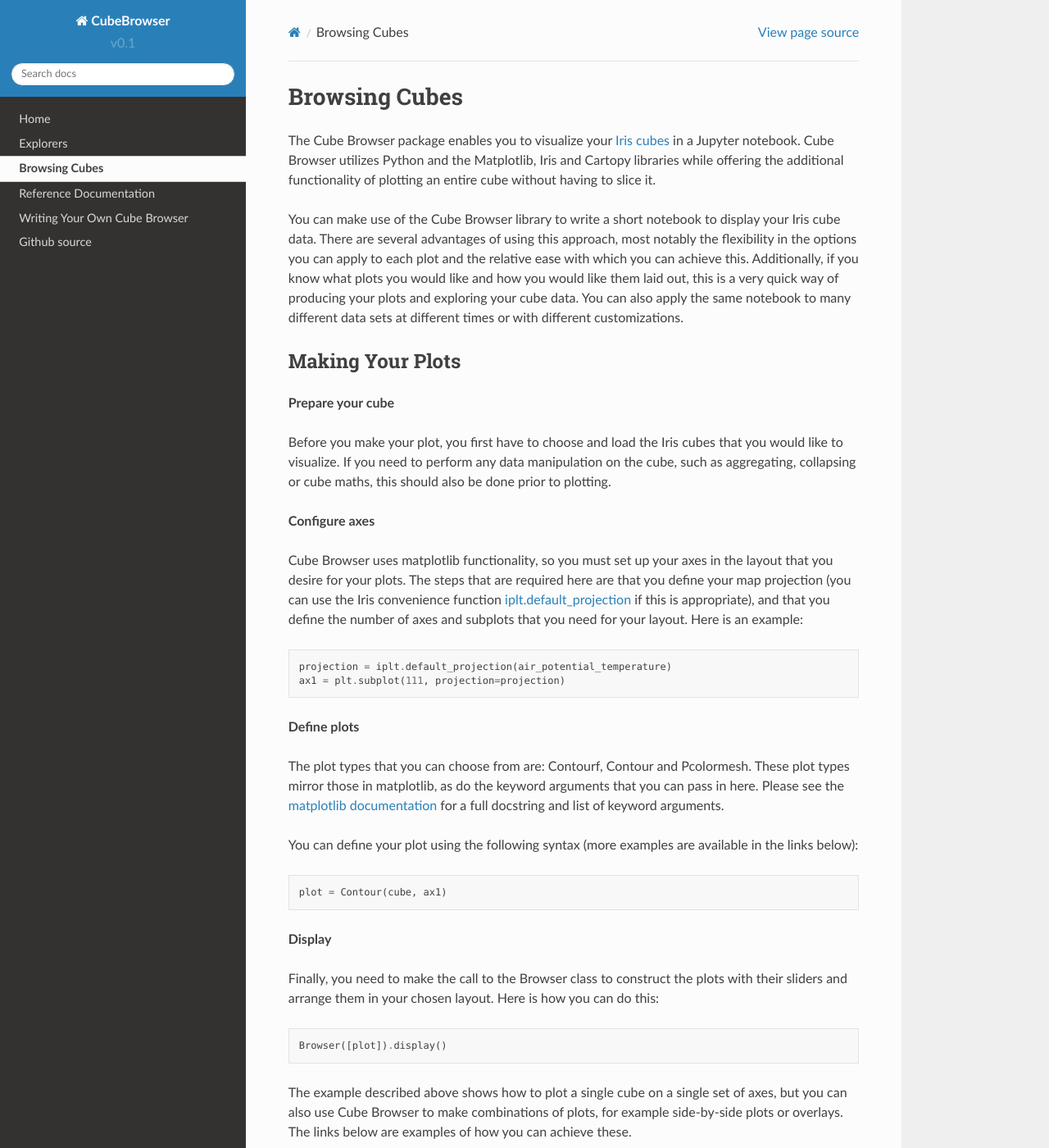
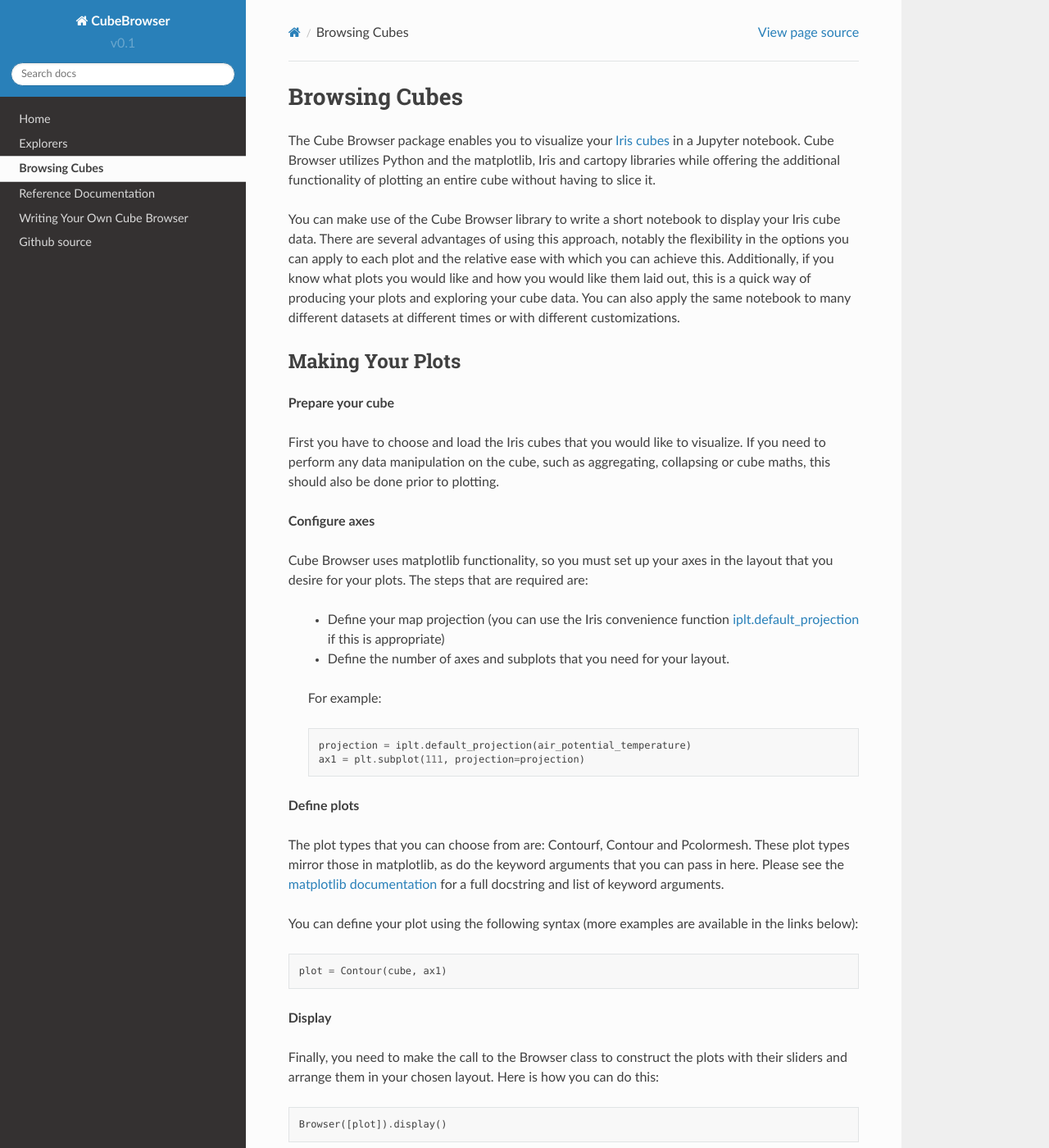
Before and after one commit to SciTools/cube_browser, a Sphinx documentation site: the page built from doc/browsing_cubes/intro.rst, in a window 1280 px wide and 1400 px high. Shown: the whole window at 82% size. Built offline with Sphinx 7.4.7 and the Read the Docs theme 2.0.0, drawn with Linux system fonts in a browser that asks for light colours; some of the changed text lies outside the part shown.

Commit message:
Pete's suggestions obeyed

```diff
--- a/doc/browsing_cubes/intro.rst
+++ b/doc/browsing_cubes/intro.rst
@@ -2,39 +2,46 @@ Browsing Cubes
 ==============
 
 The Cube Browser package enables you to visualize your `Iris cubes <http://scitools.org.uk/iris/docs/latest/userguide/iris_cubes.html>`_ in a Jupyter notebook.
-Cube Browser utilizes Python and the Matplotlib, Iris and Cartopy libraries while offering the additional functionality of plotting an entire cube without having to slice it.
+Cube Browser utilizes Python and the matplotlib, Iris and cartopy libraries while offering the additional functionality of plotting an entire cube without having to slice it.
 
 You can make use of the Cube Browser library to write a short notebook to display your Iris cube data.
-There are several advantages of using this approach, most notably the flexibility in the options you can apply to each plot and the relative ease with which you can achieve this.
-Additionally, if you know what plots you would like and how you would like them laid out, this is a very quick way of producing your plots and exploring your cube data.
-You can also apply the same notebook to many different data sets at different times or with different customizations.
+There are several advantages of using this approach, notably the flexibility in the options you can apply to each plot and the relative ease with which you can achieve this.
+Additionally, if you know what plots you would like and how you would like them laid out, this is a quick way of producing your plots and exploring your cube data.
+You can also apply the same notebook to many different datasets at different times or with different customizations.
+
 
 Making Your Plots
 -----------------
 
 **Prepare your cube**
 
-Before you make your plot, you first have to choose and load the Iris cubes that you would like to visualize.
+First you have to choose and load the Iris cubes that you would like to visualize.
 If you need to perform any data manipulation on the cube, such as aggregating, collapsing or cube maths, this should also be done prior to plotting.
+
 
 **Configure axes**
 
 Cube Browser uses matplotlib functionality, so you must set up your axes in the layout that you desire for your plots.
-The steps that are required here are that you define your map projection
-(you can use the Iris convenience function `iplt.default_projection <http://scitools.org.uk/iris/docs/latest/iris/iris/plot.html#iris.plot.default_projection>`_ if this is appropriate),
-and that you define the number of axes and subplots that you need for your layout.  Here is an example::
+The steps that are required are:
+
+ -  Define your map projection (you can use the Iris convenience function `iplt.default_projection <http://scitools.org.uk/iris/docs/latest/iris/iris/plot.html#iris.plot.default_projection>`_ if this is appropriate)
+ -  Define the number of axes and subplots that you need for your layout.
+
+ For example::
 
     projection = iplt.default_projection(air_potential_temperature)
     ax1 = plt.subplot(111, projection=projection)
 
+
 **Define plots**
 
 The plot types that you can choose from are: Contourf, Contour and Pcolormesh.  These plot types mirror those in matplotlib, as do the keyword arguments that you can pass in here.
-Please see the `matplotlib documentation <http://matplotlib.org/api/pyplot_api.html?highlight=contour#matplotlib.pyplot.contour>`_ for a full docstring and list of keyword arguments.
+Please see the `matplotlib documentation <http://matplotlib.org/>`_ for a full docstring and list of keyword arguments.
 
 You can define your plot using the following syntax (more examples are available in the links below)::
 
     plot = Contour(cube, ax1)
+
 
 **Display**
 
@@ -42,13 +49,13 @@ Finally, you need to make the call to the Browser class to construct the plots w
 
     Browser([plot]).display()
 
-The example described above shows how to plot a single cube on a single set of axes, but you can also use Cube Browser to make combinations of plots, for example side-by-side plots or overlays.
-The links below are examples of how you can achieve these.
-
 
 Example Notebooks
 -----------------
 
+The example described above shows how to plot a single cube on a single set of axes, but you can also use Cube Browser to make combinations of plots, for example side-by-side plots or overlays.
+The links below are examples of how you can achieve these.
+
 `four-axes example <https://nbviewer.jupyter.org/urls/gist.githubusercontent.com/corinnebosley/2fbc9fcb329a2459d926c82eb94386b4/raw/92cfe3b056532e0a469319388495ce4bc212a926/four_axes.ipynb>`_
 
 `overlay example <https://nbviewer.jupyter.org/urls/gist.githubusercontent.com/corinnebosley/7376f8919958027123f2f8ebdb508df3/raw/be561d438842d810fefcf0a90555e4acb8e9dd3c/overlay.ipynb>`_
```
